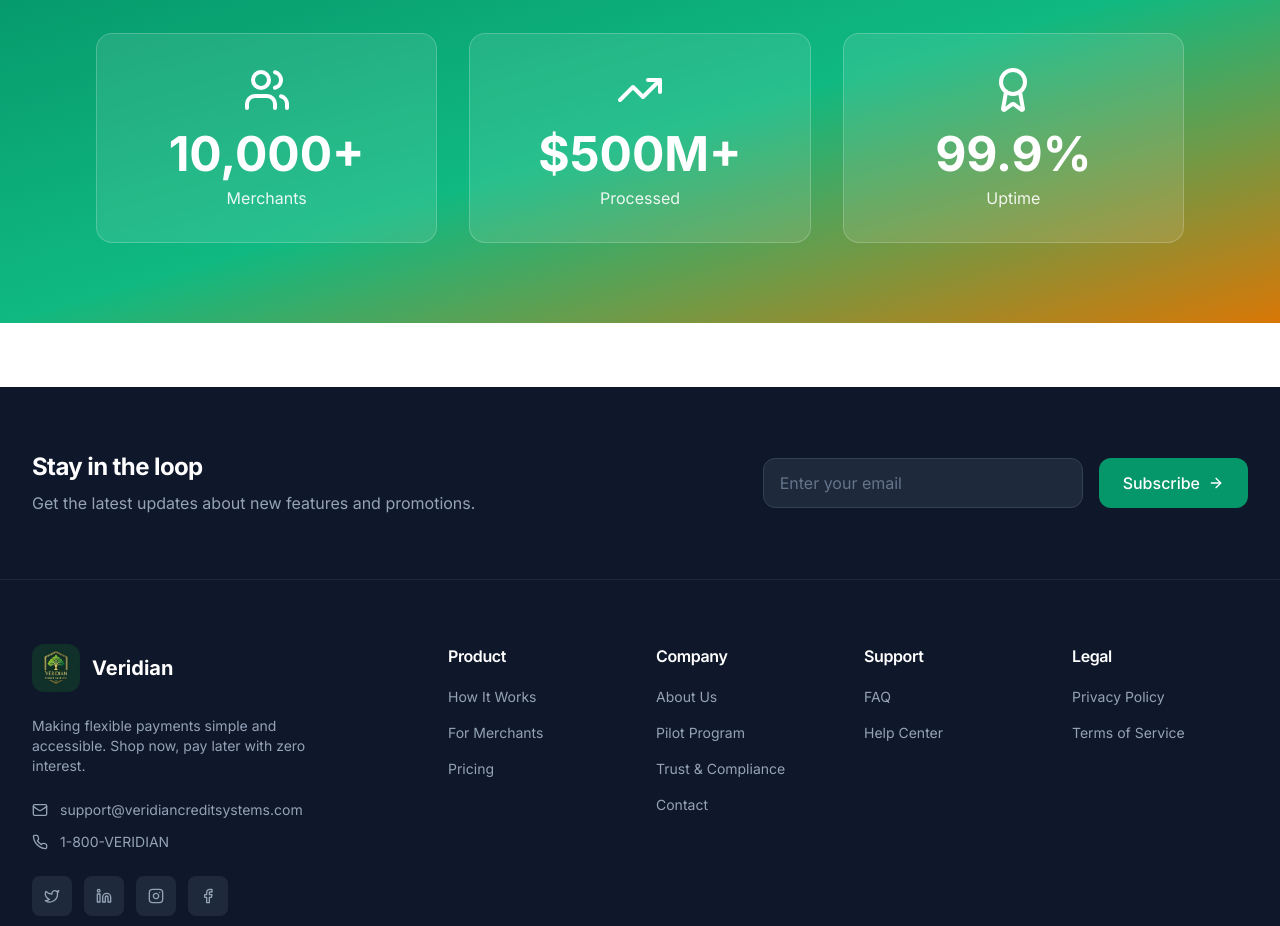
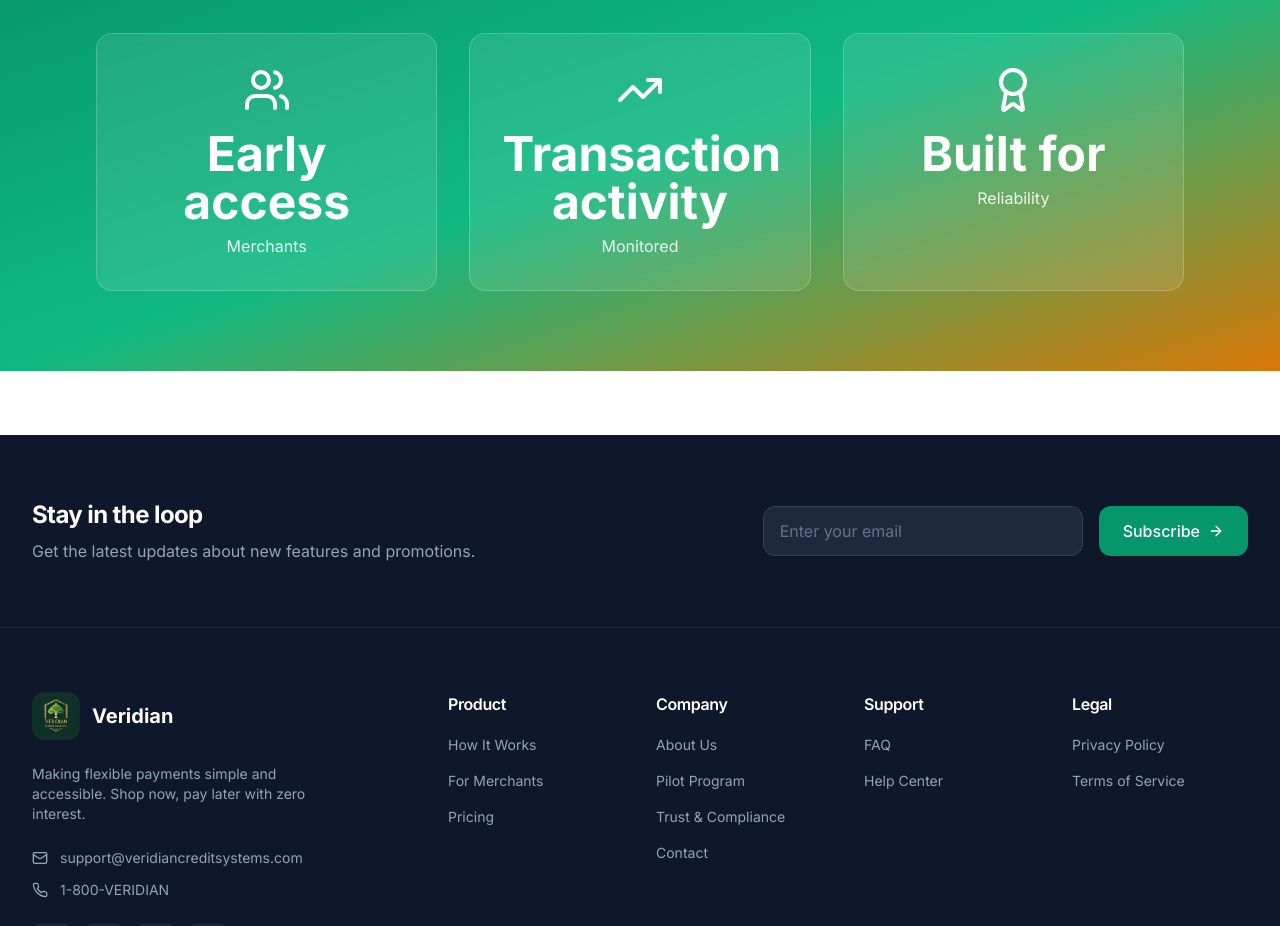
Before and after one commit to kishoremk05/bnplWebsite, a React (Vite) app: page /about in a window 1280 px wide. Shown: the part 2340-3266 px from the top of the page. Built offline with nearby package versions, Linux system fonts and the light colour scheme; no server answers; the HTML template or start-up script is replaced by a standard one.

Commit message:
feat: Add a new About Us page with mission, values, and company information.

```diff
--- a/src/pages/About.tsx
+++ b/src/pages/About.tsx
@@ -14,9 +14,9 @@ const About = () => {
   ];
 
   const stats = [
-    { value: "10,000+", label: "Merchants", icon: Users },
-    { value: "$500M+", label: "Processed", icon: TrendingUp },
-    { value: "99.9%", label: "Uptime", icon: Award }
+    { value: "Early access", label: "Merchants", icon: Users },
+    { value: "Transaction activity", label: "Monitored", icon: TrendingUp },
+    { value: "Built for", label: "Reliability", icon: Award }
   ];
 
   return (
```
